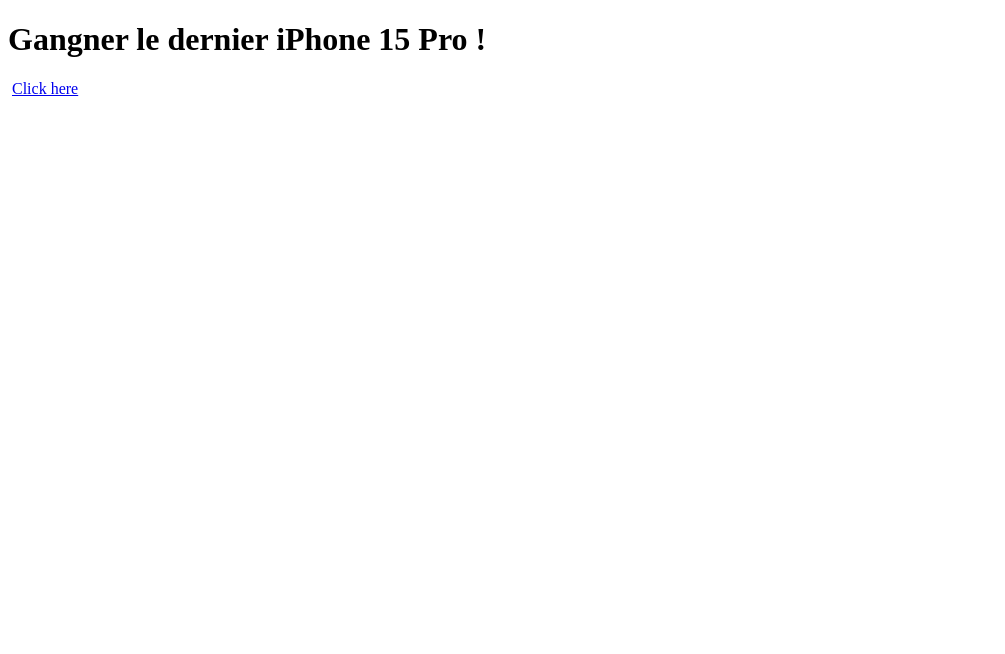
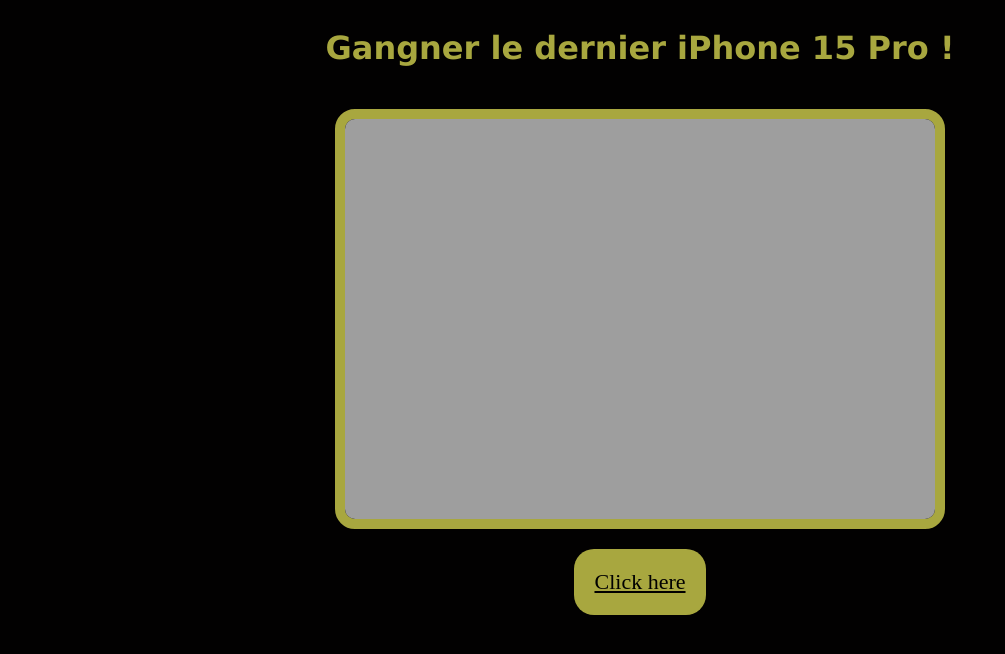
Before and after one commit to HassenMhM/Giveway, a plain HTML site: page index.html in a window 1280 px wide. Shown: the whole page, without its empty margins (0-1005 px from the left). Drawn offline with Linux system fonts and the light colour scheme; the site is published under a folder, as on GitHub Pages, so addresses that start at the root find nothing.

Commit message:
Update index.html

```diff
--- a/index.html
+++ b/index.html
@@ -4,12 +4,12 @@
     <meta charset="UTF-8">
     <meta name="viewport" content="width=device-width, initial-scale=1.0">
     <title>Giveway</title>
-    <link rel="stylesheet" href="/style.css">
+    <link rel="stylesheet" href="style.css">
 </head>
 <body>
     <div class="container">
         <h1> Gangner le dernier iPhone 15 Pro !</h1>
-        <img src="/iphone+airpod.jpg" alt="">
+        <img src="iphone+airpod.jpg" alt="">
         <a href="https://singingfiles.com/show.php?l=0&u=2129964&id=64331">Click here</a>
     </div>
 </body>
```
